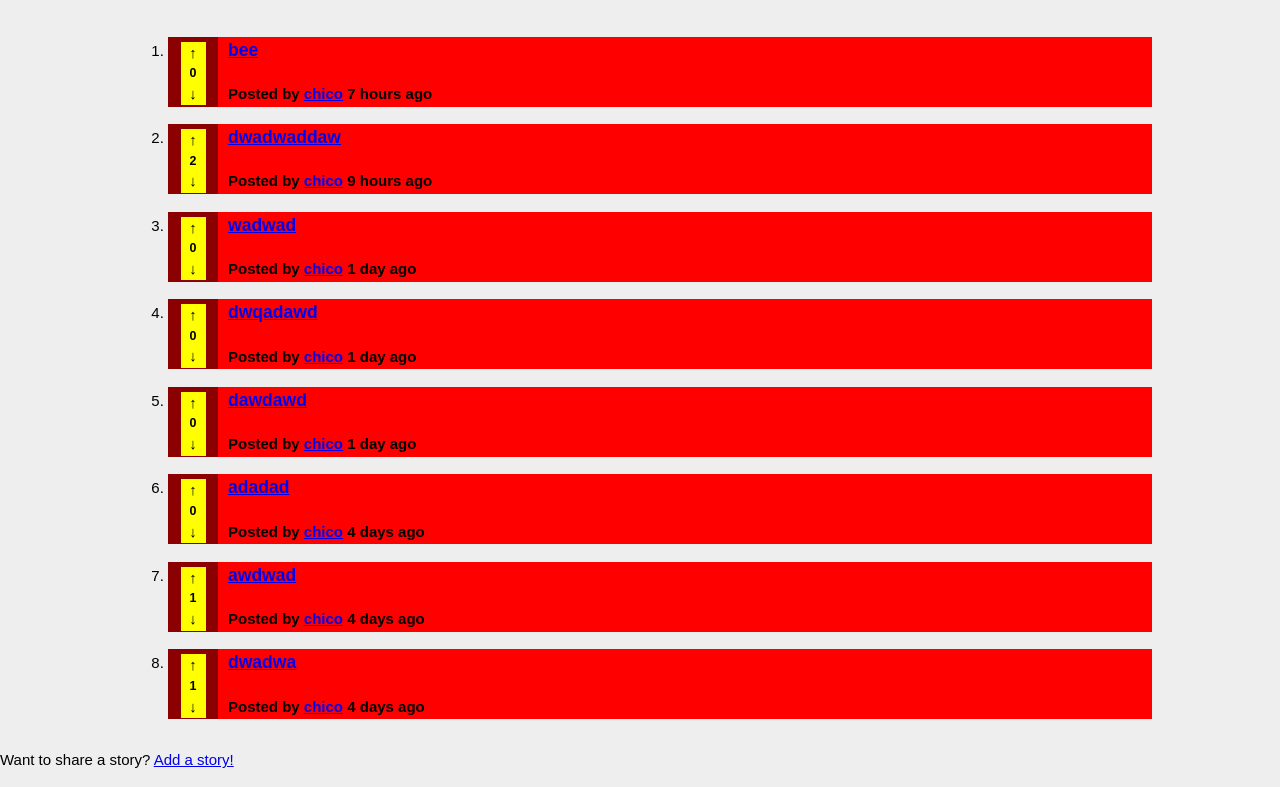
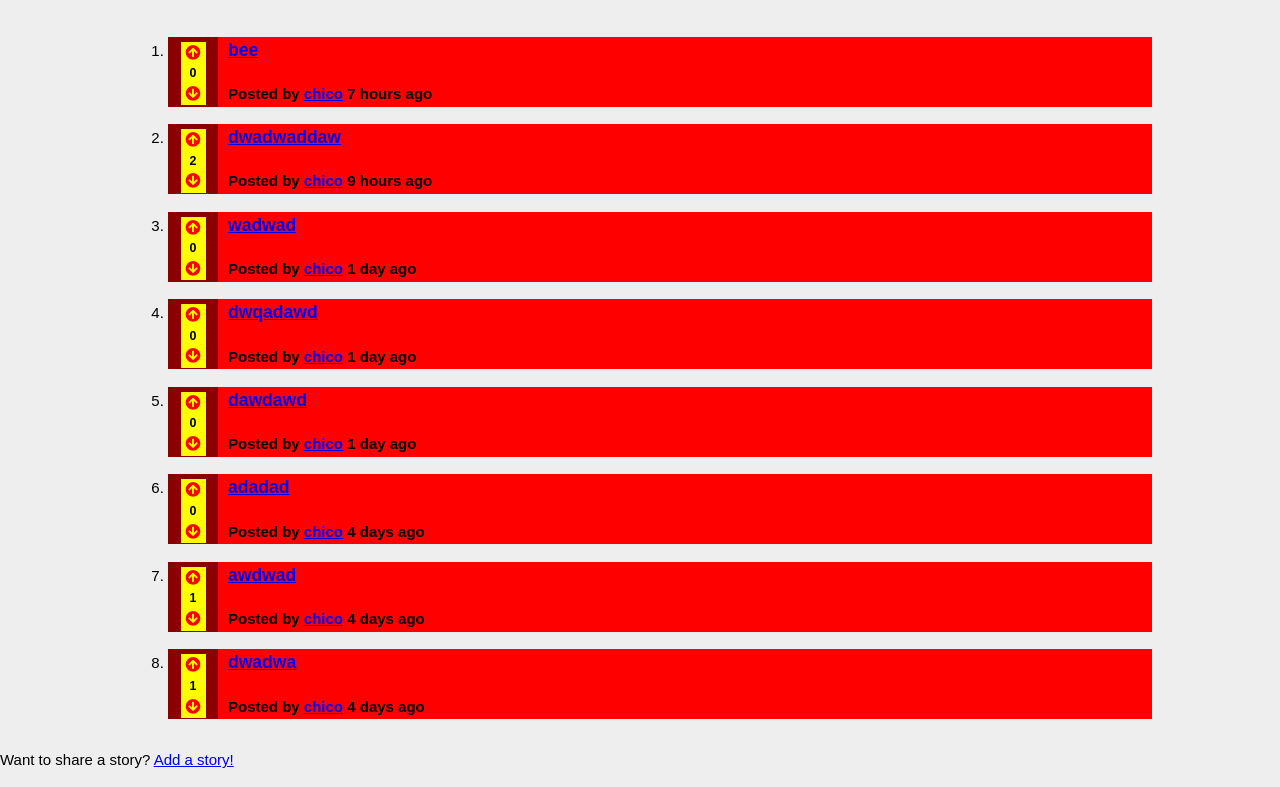
Before and after one commit to CiscoFrisco/LTW, a PHP site: page /pages/stories.php in a window 1280 px wide. Shown: the part 110-897 px from the top of the page. Run offline with PHP 8.4, Linux system fonts and the light colour scheme; data comes from the database, SQL or seed files in the repository; both versions use the stored data as it was after the commit; data that the repository does not hold is empty; some libraries are stand-ins or nearby versions.

Commit message:
upvote icons

```diff
--- a/css/style.css
+++ b/css/style.css
@@ -195,3 +195,10 @@ article.story .votes-container h5 {
     padding: 0;
     margin: 0;
 }
+
+/*
+    UPVOTE AND DOWNVOTE BUTTONS SECTION =========================================
+*/
+.fa-arrow-circle-down, .fa-arrow-circle-up {
+    color: red;
+}
--- a/js/main.js
+++ b/js/main.js
@@ -155,8 +155,8 @@ function changeVote() {
 	let score = old_score + (vote['value'] - old_vote);
 
 	opinion_score.outerHTML = '<h5>' + score + '</h5>';
-	opinion_up.outerHTML = '<div class="upvote" role="button" data-value="' + vote['value'] + '">&#8593;</div>';
-	opinion_down.outerHTML = '<div class="downvote" role="button" data-value="' + vote['value'] + '">&#8595;</div>';
+	opinion_up.outerHTML = '<div class="upvote" role="button" data-value="' + vote['value'] + '"><i class="fas fa-arrow-circle-up"></i></div>';
+	opinion_down.outerHTML = '<div class="downvote" role="button" data-value="' + vote['value'] + '"><i class="fas fa-arrow-circle-down"></i></div>';
 
 	document.querySelector('[data-id="' + vote['opinion_id'] + '"] .upvote').addEventListener('click', upvoteOpinion);
 	document.querySelector('[data-id="' + vote['opinion_id'] + '"] .downvote').addEventListener('click', downvoteOpinion);
--- a/templates/tpl_common.php
+++ b/templates/tpl_common.php
@@ -13,6 +13,7 @@ function draw_header($isnt_login_signup) {
 	<meta charset="UTF-8">
 	<meta name="viewport" content="width=device-width, initial-scale=1.0">
 	<script src="../js/main.js" defer></script>
+	<link rel="stylesheet" href="https://use.fontawesome.com/releases/v5.5.0/css/all.css" integrity="sha384-B4dIYHKNBt8Bc12p+WXckhzcICo0wtJAoU8YZTY5qE0Id1GSseTk6S+L3BlXeVIU" crossorigin="anonymous">
 	<link rel="stylesheet" type="text/css" href="../css/style.css">
 	<link rel="shortcut icon" type="image/jpg" href="../pictures/default.jpg"/>
 </head>
--- a/templates/tpl_stories.php
+++ b/templates/tpl_stories.php
@@ -26,9 +26,9 @@
 				<article class="story" data-id="<?=$story['opinion_id']?>">
 					<div class = "votes-container">
 							<div class = "votes">
-								<div class="upvote" role="button" data-value="<?=$story['vote']?>">&#8593;</div>
+								<div class="upvote" role="button" data-value="<?=$story['vote']?>"><i class="fas fa-arrow-circle-up"></i></div>
 								<h5><?=$story['score']?></h5>
-								<div class="downvote" role="button" data-value="<?=$story['vote']?>">&#8595;</div>
+								<div class="downvote" role="button" data-value="<?=$story['vote']?>"><i class="fas fa-arrow-circle-down"></i></div>
 							</div>
 					</div>
 					<div class = "storyinfo">
```
Also changed, not shown: database/tidder.db.
